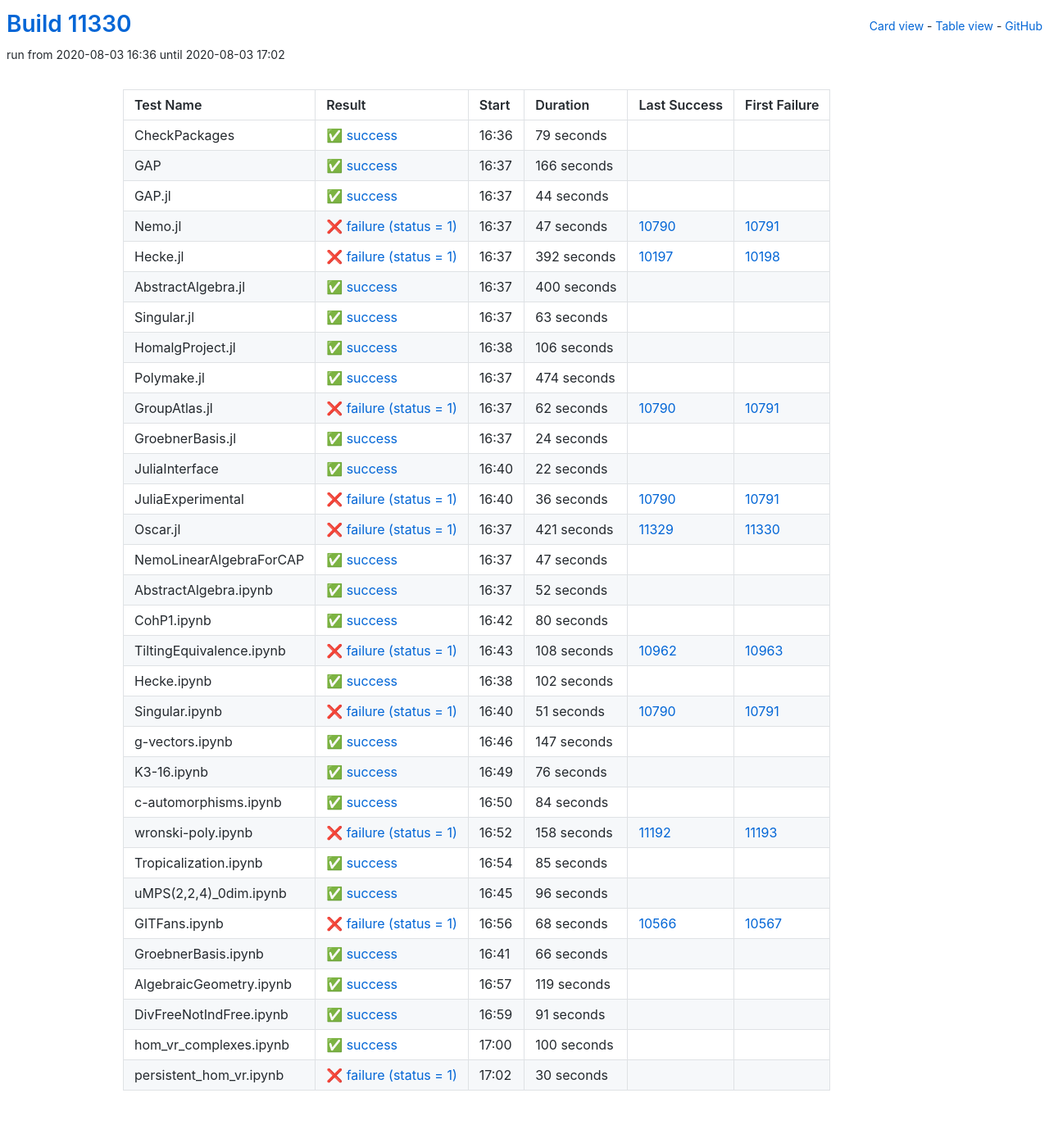
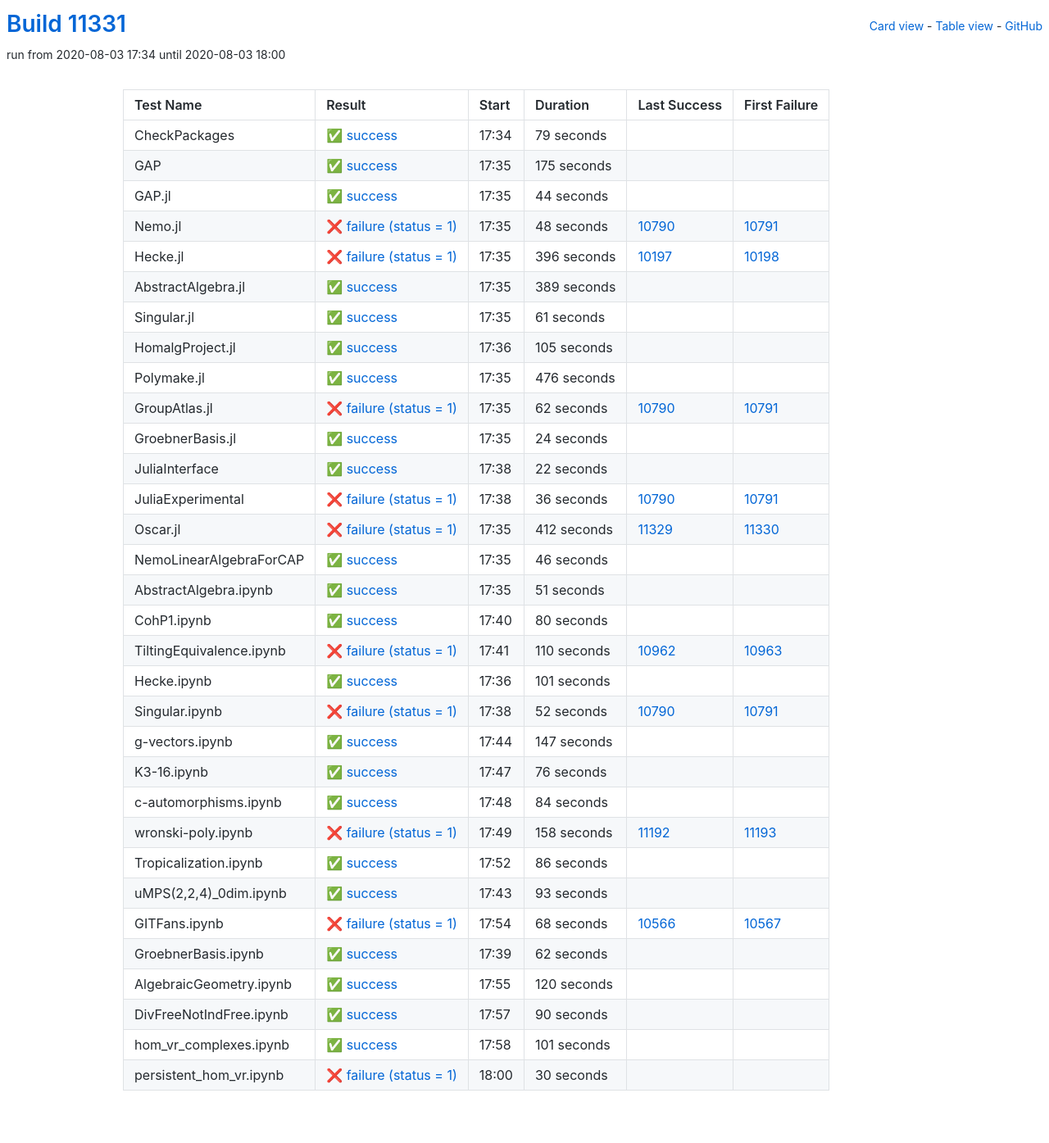
Before and after one commit to oscar-system/oscar-ci-status, a Jekyll site: the page built from table.html, in a window 1280 px wide. Shown: the whole page at 82% size. Built offline with Jekyll 4.4.1, drawn with Linux system fonts in a browser that asks for light colours.

Commit message:
Build #11331

```diff
--- a/_data/ci.yml
+++ b/_data/ci.yml
@@ -1,6 +1,6 @@
 ---
-build: 11330
-build_url: https://oscarci.mathematik.uni-kl.de/job/oscar/11330/
+build: 11331
+build_url: https://oscarci.mathematik.uni-kl.de/job/oscar/11331/
 job: oscar
 organization: oscar-system
 repo: oscar-ci-status
@@ -8,8 +8,8 @@
 tests:
 - name: CheckPackages
   id: checkpackages
-  log: https://oscarci.mathematik.uni-kl.de/job/oscar/11330/artifact/logs/build-11330/CheckPackages.log
-  start: 2020-08-03 16:36
+  log: https://oscarci.mathematik.uni-kl.de/job/oscar/11331/artifact/logs/build-11331/CheckPackages.log
+  start: 2020-08-03 17:34
   success: true
   exitcode: 0
   status: success
@@ -20,20 +20,20 @@
   first_failure_url:
 - name: GAP
   id: gap
-  log: https://oscarci.mathematik.uni-kl.de/job/oscar/11330/artifact/logs/build-11330/GAP.log
-  start: 2020-08-03 16:37
+  log: https://oscarci.mathematik.uni-kl.de/job/oscar/11331/artifact/logs/build-11331/GAP.log
+  start: 2020-08-03 17:35
   success: true
   exitcode: 0
   status: success
-  duration: 166
+  duration: 175
   last_success: false
   last_success_url:
   first_failure: false
   first_failure_url:
 - name: GAP.jl
   id: gap-jl
-  log: https://oscarci.mathematik.uni-kl.de/job/oscar/11330/artifact/logs/build-11330/GAP.jl.log
-  start: 2020-08-03 16:37
+  log: https://oscarci.mathematik.uni-kl.de/job/oscar/11331/artifact/logs/build-11331/GAP.jl.log
+  start: 2020-08-03 17:35
   success: true
   exitcode: 0
   status: success
@@ -44,80 +44,80 @@
   first_failure_url:
 - name: Nemo.jl
   id: nemo-jl
-  log: https://oscarci.mathematik.uni-kl.de/job/oscar/11330/artifact/logs/build-11330/Nemo.jl.log
-  start: 2020-08-03 16:37
+  log: https://oscarci.mathematik.uni-kl.de/job/oscar/11331/artifact/logs/build-11331/Nemo.jl.log
+  start: 2020-08-03 17:35
   success: false
   exitcode: 1
   status: failure
-  duration: 47
+  duration: 48
   last_success: 10790
   last_success_url: https://oscarci.mathematik.uni-kl.de/job/oscar/10790/
   first_failure: 10791
   first_failure_url: https://oscarci.mathematik.uni-kl.de/job/oscar/10791/
 - name: Hecke.jl
   id: hecke-jl
-  log: https://oscarci.mathematik.uni-kl.de/job/oscar/11330/artifact/logs/build-11330/Hecke.jl.log
-  start: 2020-08-03 16:37
+  log: https://oscarci.mathematik.uni-kl.de/job/oscar/11331/artifact/logs/build-11331/Hecke.jl.log
+  start: 2020-08-03 17:35
   success: false
   exitcode: 1
   status: failure
-  duration: 392
+  duration: 396
   last_success: 10197
   last_success_url: https://oscarci.mathematik.uni-kl.de/job/oscar/10197/
   first_failure: 10198
   first_failure_url: https://oscarci.mathematik.uni-kl.de/job/oscar/10198/
 - name: AbstractAlgebra.jl
   id: abstractalgebra-jl
-  log: https://oscarci.mathematik.uni-kl.de/job/oscar/11330/artifact/logs/build-11330/AbstractAlgebra.jl.log
-  start: 2020-08-03 16:37
+  log: https://oscarci.mathematik.uni-kl.de/job/oscar/11331/artifact/logs/build-11331/AbstractAlgebra.jl.log
+  start: 2020-08-03 17:35
   success: true
   exitcode: 0
   status: success
-  duration: 400
+  duration: 389
   last_success: false
   last_success_url:
   first_failure: false
   first_failure_url:
 - name: Singular.jl
   id: singular-jl
-  log: https://oscarci.mathematik.uni-kl.de/job/oscar/11330/artifact/logs/build-11330/Singular.jl.log
-  start: 2020-08-03 16:37
+  log: https://oscarci.mathematik.uni-kl.de/job/oscar/11331/artifact/logs/build-11331/Singular.jl.log
+  start: 2020-08-03 17:35
   success: true
   exitcode: 0
   status: success
-  duration: 63
+  duration: 61
   last_success: false
   last_success_url:
   first_failure: false
   first_failure_url:
 - name: HomalgProject.jl
   id: homalgproject-jl
-  log: https://oscarci.mathematik.uni-kl.de/job/oscar/11330/artifact/logs/build-11330/HomalgProject.jl.log
-  start: 2020-08-03 16:38
+  log: https://oscarci.mathematik.uni-kl.de/job/oscar/11331/artifact/logs/build-11331/HomalgProject.jl.log
+  start: 2020-08-03 17:36
   success: true
   exitcode: 0
   status: success
-  duration: 106
+  duration: 105
   last_success: false
   last_success_url:
   first_failure: false
   first_failure_url:
 - name: Polymake.jl
   id: polymake-jl
-  log: https://oscarci.mathematik.uni-kl.de/job/oscar/11330/artifact/logs/build-11330/Polymake.jl.log
-  start: 2020-08-03 16:37
+  log: https://oscarci.mathematik.uni-kl.de/job/oscar/11331/artifact/logs/build-11331/Polymake.jl.log
+  start: 2020-08-03 17:35
   success: true
   exitcode: 0
   status: success
-  duration: 474
+  duration: 476
   last_success: false
   last_success_url:
   first_failure: false
   first_failure_url:
 - name: GroupAtlas.jl
   id: groupatlas-jl
-  log: https://oscarci.mathematik.uni-kl.de/job/oscar/11330/artifact/logs/build-11330/GroupAtlas.jl.log
-  start: 2020-08-03 16:37
+  log: https://oscarci.mathematik.uni-kl.de/job/oscar/11331/artifact/logs/build-11331/GroupAtlas.jl.log
+  start: 2020-08-03 17:35
   success: false
   exitcode: 1
   status: failure
@@ -128,8 +128,8 @@
   first_failure_url: https://oscarci.mathematik.uni-kl.de/job/oscar/10791/
 - name: GroebnerBasis.jl
   id: groebnerbasis-jl
-  log: https://oscarci.mathematik.uni-kl.de/job/oscar/11330/artifact/logs/build-11330/GroebnerBasis.jl.log
-  start: 2020-08-03 16:37
+  log: https://oscarci.mathematik.uni-kl.de/job/oscar/11331/artifact/logs/build-11331/GroebnerBasis.jl.log
+  start: 2020-08-03 17:35
   success: true
   exitcode: 0
   status: success
@@ -140,8 +140,8 @@
   first_failure_url:
 - name: JuliaInterface
   id: juliainterface
-  log: https://oscarci.mathematik.uni-kl.de/job/oscar/11330/artifact/logs/build-11330/JuliaInterface.log
-  start: 2020-08-03 16:40
+  log: https://oscarci.mathematik.uni-kl.de/job/oscar/11331/artifact/logs/build-11331/JuliaInterface.log
+  start: 2020-08-03 17:38
   success: true
   exitcode: 0
   status: success
@@ -152,8 +152,8 @@
   first_failure_url:
 - name: JuliaExperimental
   id: juliaexperimental
-  log: https://oscarci.mathematik.uni-kl.de/job/oscar/11330/artifact/logs/build-11330/JuliaExperimental.log
-  start: 2020-08-03 16:40
+  log: https://oscarci.mathematik.uni-kl.de/job/oscar/11331/artifact/logs/build-11331/JuliaExperimental.log
+  start: 2020-08-03 17:38
   success: false
   exitcode: 1
   status: failure
@@ -164,44 +164,44 @@
   first_failure_url: https://oscarci.mathematik.uni-kl.de/job/oscar/10791/
 - name: Oscar.jl
   id: oscar-jl
-  log: https://oscarci.mathematik.uni-kl.de/job/oscar/11330/artifact/logs/build-11330/Oscar.jl.log
-  start: 2020-08-03 16:37
+  log: https://oscarci.mathematik.uni-kl.de/job/oscar/11331/artifact/logs/build-11331/Oscar.jl.log
+  start: 2020-08-03 17:35
   success: false
   exitcode: 1
   status: failure
-  duration: 421
+  duration: 412
   last_success: 11329
   last_success_url: https://oscarci.mathematik.uni-kl.de/job/oscar/11329/
   first_failure: 11330
   first_failure_url: https://oscarci.mathematik.uni-kl.de/job/oscar/11330/
 - name: NemoLinearAlgebraForCAP
   id: nemolinearalgebraforcap
-  log: https://oscarci.mathematik.uni-kl.de/job/oscar/11330/artifact/logs/build-11330/NemoLinearAlgebraForCAP.log
-  start: 2020-08-03 16:37
+  log: https://oscarci.mathematik.uni-kl.de/job/oscar/11331/artifact/logs/build-11331/NemoLinearAlgebraForCAP.log
+  start: 2020-08-03 17:35
   success: true
   exitcode: 0
   status: success
-  duration: 47
+  duration: 46
   last_success: false
   last_success_url:
   first_failure: false
   first_failure_url:
 - name: AbstractAlgebra.ipynb
   id: abstractalgebra-ipynb
-  log: https://oscarci.mathematik.uni-kl.de/job/oscar/11330/artifact/logs/build-11330/AbstractAlgebra.ipynb.log
-  start: 2020-08-03 16:37
+  log: https://oscarci.mathematik.uni-kl.de/job/oscar/11331/artifact/logs/build-11331/AbstractAlgebra.ipynb.log
+  start: 2020-08-03 17:35
   success: true
   exitcode: 0
   status: success
-  duration: 52
+  duration: 51
   last_success: false
   last_success_url:
   first_failure: false
   first_failure_url:
 - name: CohP1.ipynb
   id: cohp1-ipynb
-  log: https://oscarci.mathematik.uni-kl.de/job/oscar/11330/artifact/logs/build-11330/CohP1.ipynb.log
-  start: 2020-08-03 16:42
+  log: https://oscarci.mathematik.uni-kl.de/job/oscar/11331/artifact/logs/build-11331/CohP1.ipynb.log
+  start: 2020-08-03 17:40
   success: true
   exitcode: 0
   status: success
@@ -212,44 +212,44 @@
   first_failure_url:
 - name: TiltingEquivalence.ipynb
   id: tiltingequivalence-ipynb
-  log: https://oscarci.mathematik.uni-kl.de/job/oscar/11330/artifact/logs/build-11330/TiltingEquivalence.ipynb.log
-  start: 2020-08-03 16:43
+  log: https://oscarci.mathematik.uni-kl.de/job/oscar/11331/artifact/logs/build-11331/TiltingEquivalence.ipynb.log
+  start: 2020-08-03 17:41
   success: false
   exitcode: 1
   status: failure
-  duration: 108
+  duration: 110
   last_success: 10962
   last_success_url: https://oscarci.mathematik.uni-kl.de/job/oscar/10962/
   first_failure: 10963
   first_failure_url: https://oscarci.mathematik.uni-kl.de/job/oscar/10963/
 - name: Hecke.ipynb
   id: hecke-ipynb
-  log: https://oscarci.mathematik.uni-kl.de/job/oscar/11330/artifact/logs/build-11330/Hecke.ipynb.log
-  start: 2020-08-03 16:38
+  log: https://oscarci.mathematik.uni-kl.de/job/oscar/11331/artifact/logs/build-11331/Hecke.ipynb.log
+  start: 2020-08-03 17:36
   success: true
   exitcode: 0
   status: success
-  duration: 102
+  duration: 101
   last_success: false
   last_success_url:
   first_failure: false
   first_failure_url:
 - name: Singular.ipynb
   id: singular-ipynb
-  log: https://oscarci.mathematik.uni-kl.de/job/oscar/11330/artifact/logs/build-11330/Singular.ipynb.log
-  start: 2020-08-03 16:40
+  log: https://oscarci.mathematik.uni-kl.de/job/oscar/11331/artifact/logs/build-11331/Singular.ipynb.log
+  start: 2020-08-03 17:38
   success: false
   exitcode: 1
   status: failure
-  duration: 51
+  duration: 52
   last_success: 10790
   last_success_url: https://oscarci.mathematik.uni-kl.de/job/oscar/10790/
   first_failure: 10791
   first_failure_url: https://oscarci.mathematik.uni-kl.de/job/oscar/10791/
 - name: g-vectors.ipynb
   id: g-vectors-ipynb
-  log: https://oscarci.mathematik.uni-kl.de/job/oscar/11330/artifact/logs/build-11330/g-vectors.ipynb.log
-  start: 2020-08-03 16:46
+  log: https://oscarci.mathematik.uni-kl.de/job/oscar/11331/artifact/logs/build-11331/g-vectors.ipynb.log
+  start: 2020-08-03 17:44
   success: true
   exitcode: 0
   status: success
@@ -260,8 +260,8 @@
   first_failure_url:
 - name: K3-16.ipynb
   id: k3-16-ipynb
-  log: https://oscarci.mathematik.uni-kl.de/job/oscar/11330/artifact/logs/build-11330/K3-16.ipynb.log
-  start: 2020-08-03 16:49
+  log: https://oscarci.mathematik.uni-kl.de/job/oscar/11331/artifact/logs/build-11331/K3-16.ipynb.log
+  start: 2020-08-03 17:47
   success: true
   exitcode: 0
   status: success
@@ -272,8 +272,8 @@
   first_failure_url:
 - name: c-automorphisms.ipynb
   id: c-automorphisms-ipynb
-  log: https://oscarci.mathematik.uni-kl.de/job/oscar/11330/artifact/logs/build-11330/c-automorphisms.ipynb.log
-  start: 2020-08-03 16:50
+  log: https://oscarci.mathematik.uni-kl.de/job/oscar/11331/artifact/logs/build-11331/c-automorphisms.ipynb.log
+  start: 2020-08-03 17:48
   success: true
   exitcode: 0
   status: success
@@ -284,8 +284,8 @@
   first_failure_url:
 - name: wronski-poly.ipynb
   id: wronski-poly-ipynb
-  log: https://oscarci.mathematik.uni-kl.de/job/oscar/11330/artifact/logs/build-11330/wronski-poly.ipynb.log
-  start: 2020-08-03 16:52
+  log: https://oscarci.mathematik.uni-kl.de/job/oscar/11331/artifact/logs/build-11331/wronski-poly.ipynb.log
+  start: 2020-08-03 17:49
   success: false
   exitcode: 1
   status: failure
@@ -296,32 +296,32 @@
   first_failure_url: https://oscarci.mathematik.uni-kl.de/job/oscar/11193/
 - name: Tropicalization.ipynb
   id: tropicalization-ipynb
-  log: https://oscarci.mathematik.uni-kl.de/job/oscar/11330/artifact/logs/build-11330/Tropicalization.ipynb.log
-  start: 2020-08-03 16:54
+  log: https://oscarci.mathematik.uni-kl.de/job/oscar/11331/artifact/logs/build-11331/Tropicalization.ipynb.log
+  start: 2020-08-03 17:52
   success: true
   exitcode: 0
   status: success
-  duration: 85
+  duration: 86
   last_success: false
   last_success_url:
   first_failure: false
   first_failure_url:
 - name: uMPS(2,2,4)_0dim.ipynb
   id: umps-2-2-4-0dim-ipynb
-  log: https://oscarci.mathematik.uni-kl.de/job/oscar/11330/artifact/logs/build-11330/uMPS-2-2-4-_0dim.ipynb.log
-  start: 2020-08-03 16:45
+  log: https://oscarci.mathematik.uni-kl.de/job/oscar/11331/artifact/logs/build-11331/uMPS-2-2-4-_0dim.ipynb.log
+  start: 2020-08-03 17:43
   success: true
   exitcode: 0
   status: success
-  duration: 96
+  duration: 93
   last_success: false
   last_success_url:
   first_failure: false
   first_failure_url:
 - name: GITFans.ipynb
   id: gitfans-ipynb
-  log: https://oscarci.mathematik.uni-kl.de/job/oscar/11330/artifact/logs/build-11330/GITFans.ipynb.log
-  start: 2020-08-03 16:56
+  log: https://oscarci.mathematik.uni-kl.de/job/oscar/11331/artifact/logs/build-11331/GITFans.ipynb.log
+  start: 2020-08-03 17:54
   success: false
   exitcode: 1
   status: failure
@@ -332,56 +332,56 @@
   first_failure_url: https://oscarci.mathematik.uni-kl.de/job/oscar/10567/
 - name: GroebnerBasis.ipynb
   id: groebnerbasis-ipynb
-  log: https://oscarci.mathematik.uni-kl.de/job/oscar/11330/artifact/logs/build-11330/GroebnerBasis.ipynb.log
-  start: 2020-08-03 16:41
+  log: https://oscarci.mathematik.uni-kl.de/job/oscar/11331/artifact/logs/build-11331/GroebnerBasis.ipynb.log
+  start: 2020-08-03 17:39
   success: true
   exitcode: 0
   status: success
-  duration: 66
+  duration: 62
   last_success: false
   last_success_url:
   first_failure: false
   first_failure_url:
 - name: AlgebraicGeometry.ipynb
   id: algebraicgeometry-ipynb
-  log: https://oscarci.mathematik.uni-kl.de/job/oscar/11330/artifact/logs/build-11330/AlgebraicGeometry.ipynb.log
-  start: 2020-08-03 16:57
+  log: https://oscarci.mathematik.uni-kl.de/job/oscar/11331/artifact/logs/build-11331/AlgebraicGeometry.ipynb.log
+  start: 2020-08-03 17:55
   success: true
   exitcode: 0
   status: success
-  duration: 119
+  duration: 120
   last_success: false
   last_success_url:
   first_failure: false
   first_failure_url:
 - name: DivFreeNotIndFree.ipynb
   id: divfreenotindfree-ipynb
-  log: https://oscarci.mathematik.uni-kl.de/job/oscar/11330/artifact/logs/build-11330/DivFreeNotIndFree.ipynb.log
-  start: 2020-08-03 16:59
+  log: https://oscarci.mathematik.uni-kl.de/job/oscar/11331/artifact/logs/build-11331/DivFreeNotIndFree.ipynb.log
+  start: 2020-08-03 17:57
   success: true
   exitcode: 0
   status: success
-  duration: 91
+  duration: 90
   last_success: false
   last_success_url:
   first_failure: false
   first_failure_url:
 - name: hom_vr_complexes.ipynb
   id: hom-vr-complexes-ipynb
-  log: https://oscarci.mathematik.uni-kl.de/job/oscar/11330/artifact/logs/build-11330/hom_vr_complexes.ipynb.log
-  start: 2020-08-03 17:00
+  log: https://oscarci.mathematik.uni-kl.de/job/oscar/11331/artifact/logs/build-11331/hom_vr_complexes.ipynb.log
+  start: 2020-08-03 17:58
   success: true
   exitcode: 0
   status: success
-  duration: 100
+  duration: 101
   last_success: false
   last_success_url:
   first_failure: false
   first_failure_url:
 - name: persistent_hom_vr.ipynb
   id: persistent-hom-vr-ipynb
-  log: https://oscarci.mathematik.uni-kl.de/job/oscar/11330/artifact/logs/build-11330/persistent_hom_vr.ipynb.log
-  start: 2020-08-03 17:02
+  log: https://oscarci.mathematik.uni-kl.de/job/oscar/11331/artifact/logs/build-11331/persistent_hom_vr.ipynb.log
+  start: 2020-08-03 18:00
   success: false
   exitcode: 1
   status: failure
```
Also changed, not shown: README.md.
